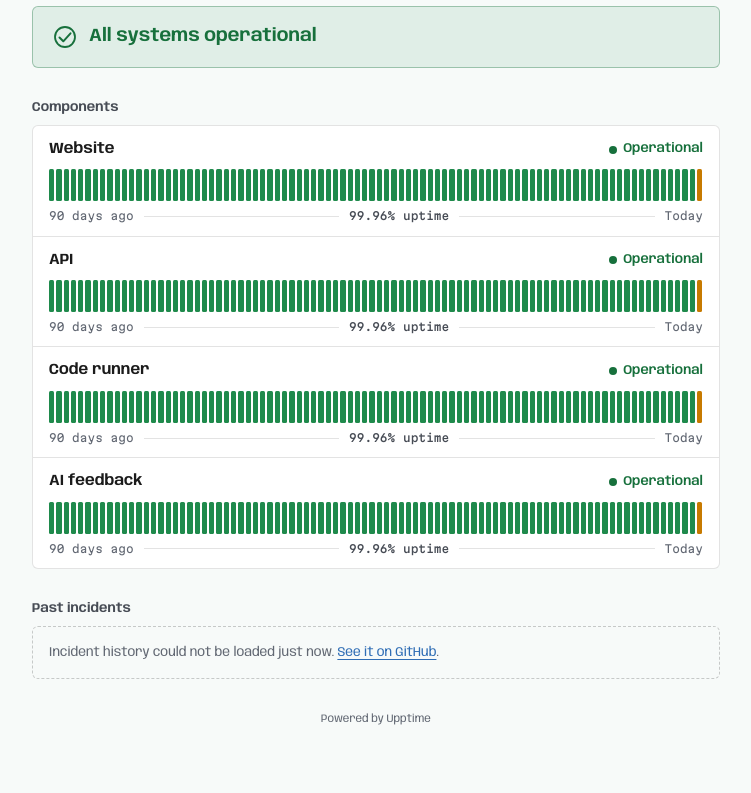
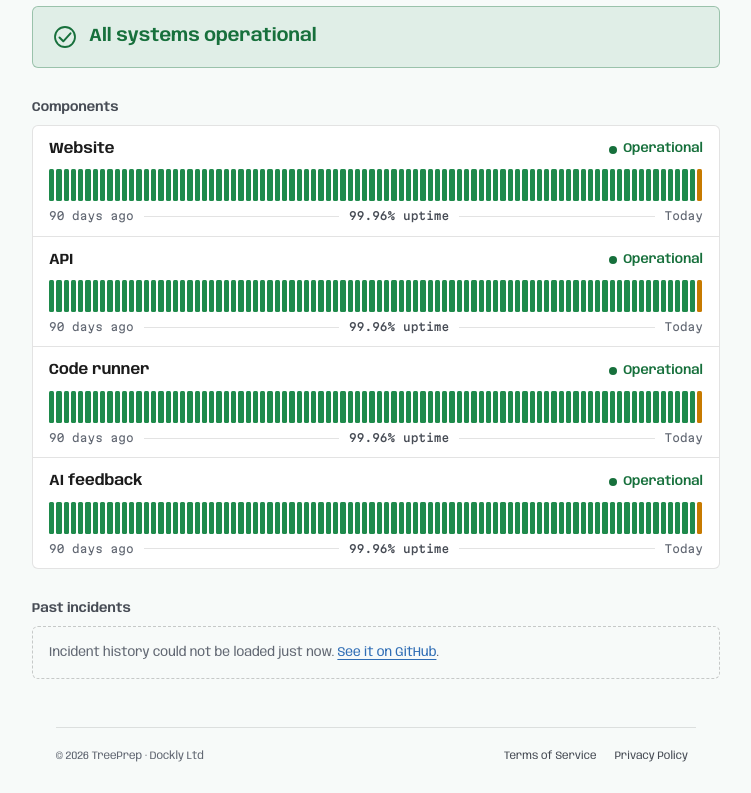
Before and after one commit to TreePrep/treeprep-status, a plain HTML site: page site/index.html in a window 1280 px wide. Shown: the part 98-891 px from the top of the page, without its empty margins (264-1015 px from the left). Before the commit the page ends 858 px from the top, so only its background shows below. Drawn offline with Linux system fonts and the light colour scheme; no server answers.

Commit message:
feat(site): footer with privacy, terms and copyright

```diff
--- a/site/index.html
+++ b/site/index.html
@@ -42,7 +42,11 @@
     </main>
 
     <footer class="foot">
-      <a href="https://upptime.js.org" rel="noopener">Powered by Upptime</a>
+      <p class="foot__copy">© 2026 TreePrep · Dockly Ltd</p>
+      <nav class="foot__links" aria-label="Legal">
+        <a href="https://treeprep.com/terms">Terms of Service</a>
+        <a href="https://treeprep.com/privacy">Privacy Policy</a>
+      </nav>
     </footer>
 
     <div id="tip" class="tip" role="presentation" hidden></div>
--- a/site/style.css
+++ b/site/style.css
@@ -522,18 +522,48 @@ a {
   color: var(--ballpoint);
 }
 
+/* footer: same as the app's AppFooter (web/src/app/app.css .app-footer) */
 .foot {
-  padding: 8px 16px 32px;
-  text-align: center;
+  display: flex;
+  flex-wrap: wrap;
+  align-items: center;
+  justify-content: space-between;
+  gap: 8px 20px;
+  width: min(100% - 32px, 640px);
+  margin: 24px auto 0;
+  padding: 16px 0 24px;
+  border-top: 1px solid var(--line);
   font-size: var(--fs-xs);
   color: var(--ink-3);
 }
-.foot a {
+.foot__copy {
+  margin: 0;
+}
+.foot__links {
+  display: flex;
+  flex-wrap: wrap;
+  gap: 2px;
+}
+.foot__links a {
+  padding: 4px 8px;
+  border-radius: 6px;
+  color: var(--ink-2);
   text-decoration: none;
+  transition: color 0.15s, background-color 0.15s;
 }
-.foot a:hover {
+.foot__links a:hover {
   color: var(--ink);
-  text-decoration: underline;
+  background: var(--hover);
+}
+.foot__links a:focus-visible {
+  outline: 2px solid var(--ballpoint);
+  outline-offset: 1px;
+}
+@media (max-width: 480px) {
+  .foot {
+    justify-content: center;
+    text-align: center;
+  }
 }
 
 @media (max-width: 520px) {
```
